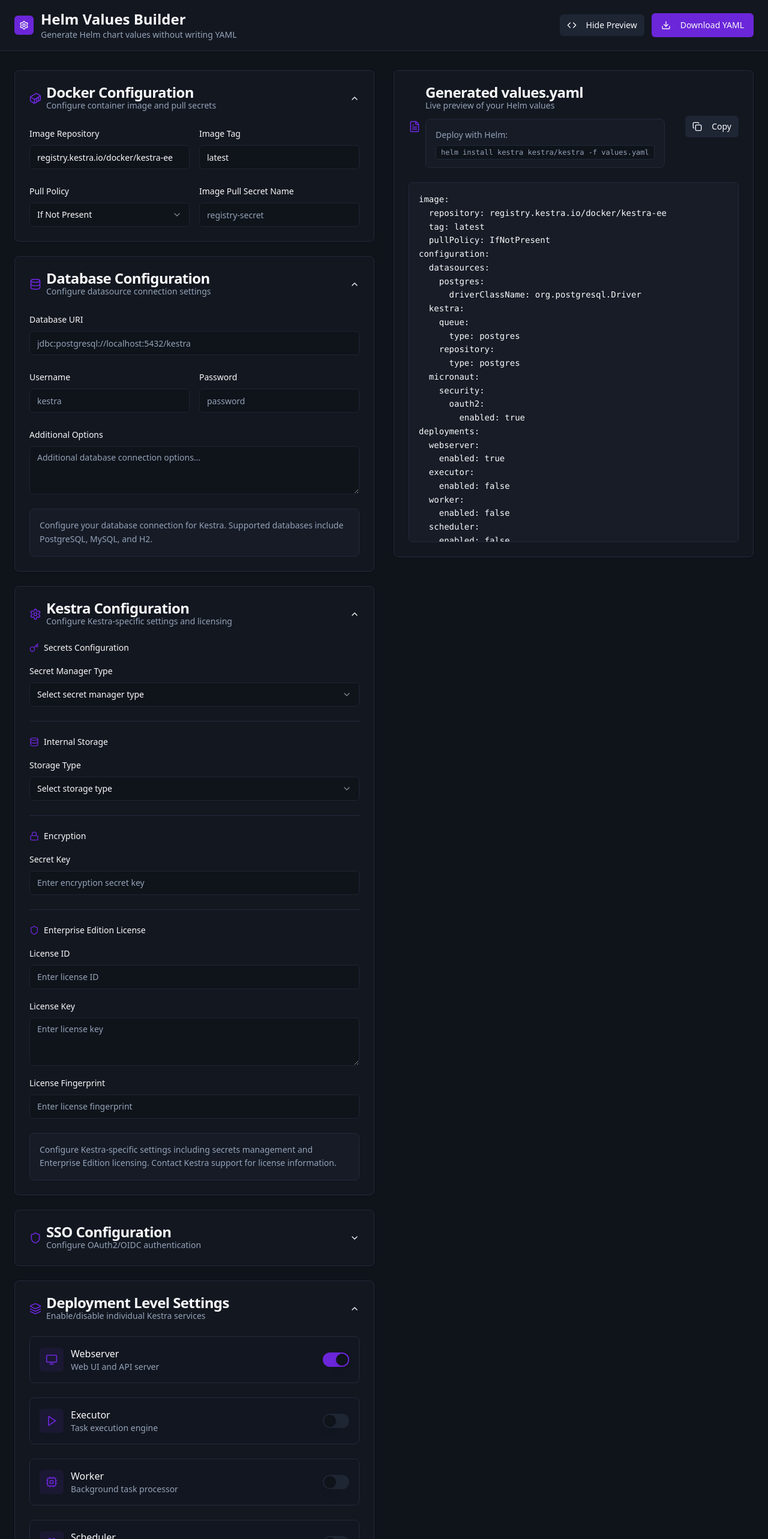
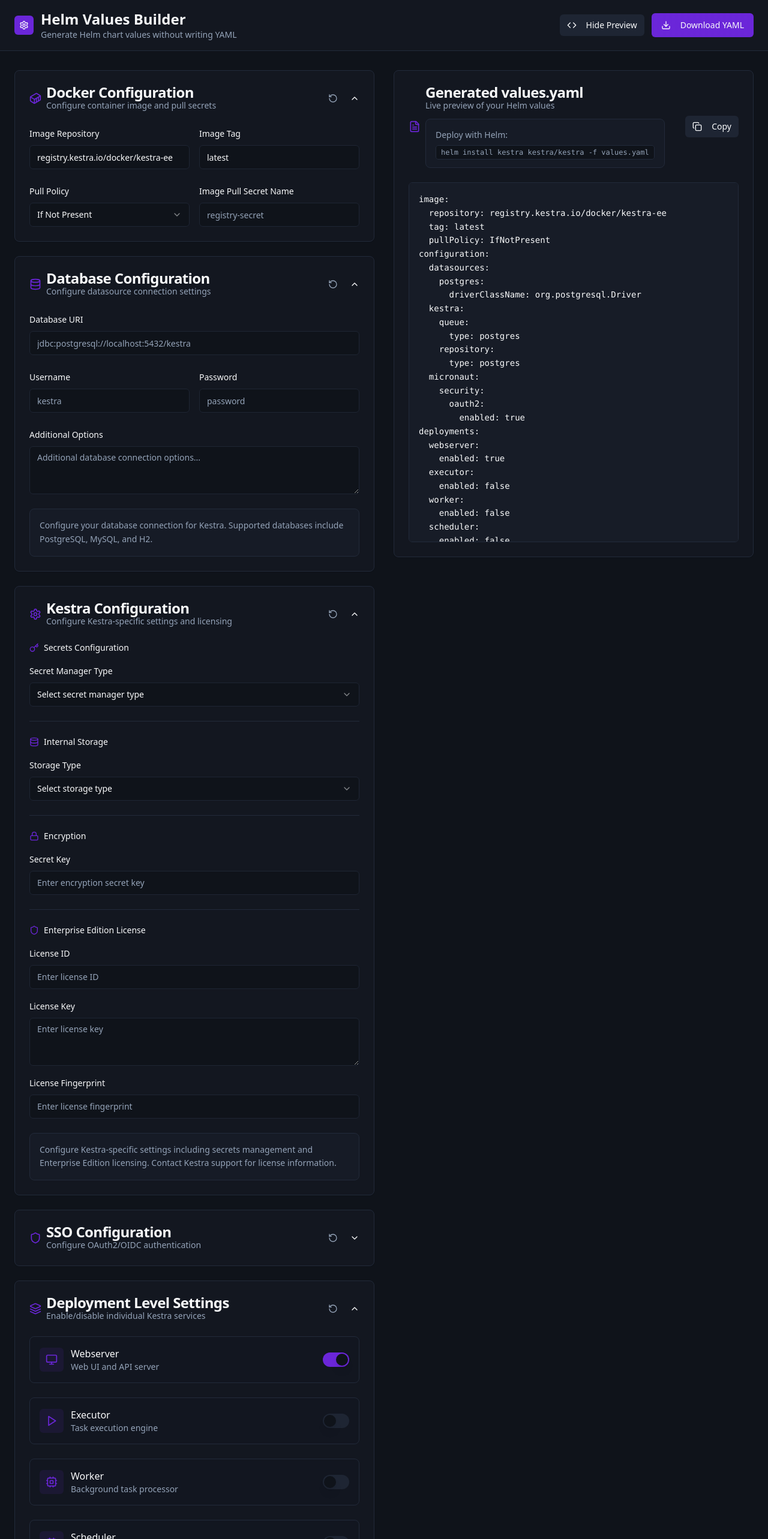
Before and after one commit to paulgrainger85/helm-whisperer, a React (Vite) app: page / in a window 1280 px wide. Shown: the top 2566 px of the page at 60% size. Built offline with nearby package versions, Linux system fonts and the light colour scheme.

Commit message:
Add reset functionality and fix casing
- Added "reset to default" buttons for each configuration section.
- Ensured that clicking the reset button clears fields and resets the corresponding YAML section.
- Changed "Minio" to "minio" for consistent casing.

```diff
--- a/src/components/DatabaseConfig.tsx
+++ b/src/components/DatabaseConfig.tsx
@@ -1,17 +1,19 @@
 import { Card, CardContent, CardDescription, CardHeader, CardTitle } from "@/components/ui/card";
 import { Input } from "@/components/ui/input";
 import { Label } from "@/components/ui/label";
+import { Button } from "@/components/ui/button";
 import { Textarea } from "@/components/ui/textarea";
 import { Collapsible, CollapsibleContent, CollapsibleTrigger } from "@/components/ui/collapsible";
-import { ChevronDown, Database } from "lucide-react";
+import { ChevronDown, Database, RotateCcw } from "lucide-react";
 import { useState } from "react";
 
 interface DatabaseConfigProps {
   values: any;
   onUpdate: (path: string, value: any) => void;
+  onReset: () => void;
 }
 
-export const DatabaseConfig = ({ values, onUpdate }: DatabaseConfigProps) => {
+export const DatabaseConfig = ({ values, onUpdate, onReset }: DatabaseConfigProps) => {
   const [isOpen, setIsOpen] = useState(true);
 
   return (
@@ -26,7 +28,17 @@ export const DatabaseConfig = ({ values, onUpdate }: DatabaseConfigProps) => {
                 <CardDescription>Configure datasource connection settings</CardDescription>
               </div>
             </div>
-            <ChevronDown className={`h-4 w-4 transition-transform duration-200 ${isOpen ? 'rotate-180' : ''}`} />
+            <div className="flex items-center space-x-2">
+              <Button
+                onClick={onReset}
+                variant="ghost"
+                size="sm"
+                className="text-muted-foreground hover:text-foreground"
+              >
+                <RotateCcw className="w-4 h-4" />
+              </Button>
+              <ChevronDown className={`h-4 w-4 transition-transform duration-200 ${isOpen ? 'rotate-180' : ''}`} />
+            </div>
           </CollapsibleTrigger>
         </CardHeader>
 
--- a/src/components/DeploymentConfig.tsx
+++ b/src/components/DeploymentConfig.tsx
@@ -1,16 +1,18 @@
 import { Card, CardContent, CardDescription, CardHeader, CardTitle } from "@/components/ui/card";
 import { Label } from "@/components/ui/label";
 import { Switch } from "@/components/ui/switch";
+import { Button } from "@/components/ui/button";
 import { Collapsible, CollapsibleContent, CollapsibleTrigger } from "@/components/ui/collapsible";
-import { ChevronDown, Layers, Server, Cpu, Calendar, Play, Monitor, Database, HardDrive } from "lucide-react";
+import { ChevronDown, Layers, Server, Cpu, Calendar, Play, Monitor, RotateCcw } from "lucide-react";
 import { useState } from "react";
 
 interface DeploymentConfigProps {
   values: any;
   onUpdate: (path: string, value: any) => void;
+  onReset: () => void;
 }
 
-export const DeploymentConfig = ({ values, onUpdate }: DeploymentConfigProps) => {
+export const DeploymentConfig = ({ values, onUpdate, onReset }: DeploymentConfigProps) => {
   const [isOpen, setIsOpen] = useState(true);
 
   const deployments = [
@@ -58,7 +60,17 @@ export const DeploymentConfig = ({ values, onUpdate }: DeploymentConfigProps) =>
                 <CardDescription>Enable/disable individual Kestra services</CardDescription>
               </div>
             </div>
-            <ChevronDown className={`h-4 w-4 transition-transform duration-200 ${isOpen ? 'rotate-180' : ''}`} />
+            <div className="flex items-center space-x-2">
+              <Button
+                onClick={onReset}
+                variant="ghost"
+                size="sm"
+                className="text-muted-foreground hover:text-foreground"
+              >
+                <RotateCcw className="w-4 h-4" />
+              </Button>
+              <ChevronDown className={`h-4 w-4 transition-transform duration-200 ${isOpen ? 'rotate-180' : ''}`} />
+            </div>
           </CollapsibleTrigger>
         </CardHeader>
 
--- a/src/components/InstanceConfig.tsx
+++ b/src/components/InstanceConfig.tsx
@@ -1,17 +1,19 @@
 import { Card, CardContent, CardDescription, CardHeader, CardTitle } from "@/components/ui/card";
 import { Input } from "@/components/ui/input";
 import { Label } from "@/components/ui/label";
+import { Button } from "@/components/ui/button";
 import { Select, SelectContent, SelectItem, SelectTrigger, SelectValue } from "@/components/ui/select";
 import { Collapsible, CollapsibleContent, CollapsibleTrigger } from "@/components/ui/collapsible";
-import { ChevronDown, Container } from "lucide-react";
+import { ChevronDown, Container, RotateCcw } from "lucide-react";
 import { useState } from "react";
 
 interface InstanceConfigProps {
   values: any;
   onUpdate: (path: string, value: any) => void;
+  onReset: () => void;
 }
 
-export const InstanceConfig = ({ values, onUpdate }: InstanceConfigProps) => {
+export const InstanceConfig = ({ values, onUpdate, onReset }: InstanceConfigProps) => {
   const [isOpen, setIsOpen] = useState(true);
 
   return (
@@ -26,7 +28,17 @@ export const InstanceConfig = ({ values, onUpdate }: InstanceConfigProps) => {
                 <CardDescription>Configure container image and pull secrets</CardDescription>
               </div>
             </div>
-            <ChevronDown className={`h-4 w-4 transition-transform duration-200 ${isOpen ? 'rotate-180' : ''}`} />
+            <div className="flex items-center space-x-2">
+              <Button
+                onClick={onReset}
+                variant="ghost"
+                size="sm"
+                className="text-muted-foreground hover:text-foreground"
+              >
+                <RotateCcw className="w-4 h-4" />
+              </Button>
+              <ChevronDown className={`h-4 w-4 transition-transform duration-200 ${isOpen ? 'rotate-180' : ''}`} />
+            </div>
           </CollapsibleTrigger>
         </CardHeader>
 
--- a/src/components/KestraConfig.tsx
+++ b/src/components/KestraConfig.tsx
@@ -1,18 +1,20 @@
 import { Card, CardContent, CardDescription, CardHeader, CardTitle } from "@/components/ui/card";
 import { Input } from "@/components/ui/input";
 import { Label } from "@/components/ui/label";
+import { Button } from "@/components/ui/button";
 import { Textarea } from "@/components/ui/textarea";
 import { Select, SelectContent, SelectItem, SelectTrigger, SelectValue } from "@/components/ui/select";
 import { Collapsible, CollapsibleContent, CollapsibleTrigger } from "@/components/ui/collapsible";
-import { ChevronDown, Settings, Key, Shield, Database, Lock } from "lucide-react";
+import { ChevronDown, Settings, Key, Shield, Database, Lock, RotateCcw } from "lucide-react";
 import { useState } from "react";
 
 interface KestraConfigProps {
   values: any;
   onUpdate: (path: string, value: any) => void;
+  onReset: () => void;
 }
 
-export const KestraConfig = ({ values, onUpdate }: KestraConfigProps) => {
+export const KestraConfig = ({ values, onUpdate, onReset }: KestraConfigProps) => {
   const [isOpen, setIsOpen] = useState(true);
 
   return (
@@ -27,7 +29,17 @@ export const KestraConfig = ({ values, onUpdate }: KestraConfigProps) => {
                 <CardDescription>Configure Kestra-specific settings and licensing</CardDescription>
               </div>
             </div>
-            <ChevronDown className={`h-4 w-4 transition-transform duration-200 ${isOpen ? 'rotate-180' : ''}`} />
+            <div className="flex items-center space-x-2">
+              <Button
+                onClick={onReset}
+                variant="ghost"
+                size="sm"
+                className="text-muted-foreground hover:text-foreground"
+              >
+                <RotateCcw className="w-4 h-4" />
+              </Button>
+              <ChevronDown className={`h-4 w-4 transition-transform duration-200 ${isOpen ? 'rotate-180' : ''}`} />
+            </div>
           </CollapsibleTrigger>
         </CardHeader>
 
--- a/src/components/SSOConfig.tsx
+++ b/src/components/SSOConfig.tsx
@@ -1,16 +1,18 @@
 import { Card, CardContent, CardDescription, CardHeader, CardTitle } from "@/components/ui/card";
 import { Label } from "@/components/ui/label";
 import { Input } from "@/components/ui/input";
+import { Button } from "@/components/ui/button";
 import { Collapsible, CollapsibleContent, CollapsibleTrigger } from "@/components/ui/collapsible";
-import { ChevronDown, Shield } from "lucide-react";
+import { ChevronDown, Shield, RotateCcw } from "lucide-react";
 import { useState } from "react";
 
 interface SSOConfigProps {
   values: any;
   onUpdate: (path: string, value: any) => void;
+  onReset: () => void;
 }
 
-export const SSOConfig = ({ values, onUpdate }: SSOConfigProps) => {
+export const SSOConfig = ({ values, onUpdate, onReset }: SSOConfigProps) => {
   const [isOpen, setIsOpen] = useState(false);
 
   return (
@@ -25,7 +27,17 @@ export const SSOConfig = ({ values, onUpdate }: SSOConfigProps) => {
                 <CardDescription>Configure OAuth2/OIDC authentication</CardDescription>
               </div>
             </div>
-            <ChevronDown className={`h-4 w-4 transition-transform duration-200 ${isOpen ? 'rotate-180' : ''}`} />
+            <div className="flex items-center space-x-2">
+              <Button
+                onClick={onReset}
+                variant="ghost"
+                size="sm"
+                className="text-muted-foreground hover:text-foreground"
+              >
+                <RotateCcw className="w-4 h-4" />
+              </Button>
+              <ChevronDown className={`h-4 w-4 transition-transform duration-200 ${isOpen ? 'rotate-180' : ''}`} />
+            </div>
           </CollapsibleTrigger>
         </CardHeader>
 
--- a/src/lib/yaml-generator.ts
+++ b/src/lib/yaml-generator.ts
@@ -12,7 +12,7 @@ export const generateYaml = (values: any): string => {
       }
 
       // Handle special case for minio key capitalization
-      const displayKey = key === 'minio' ? 'Minio' : key;
+      const displayKey = key === 'minio' ? 'minio' : key;
 
       // Special handling for secrets configuration
       if (key === 'secrets' && typeof value === 'object' && (value as any).type) {
@@ -88,7 +88,7 @@ export const generateYaml = (values: any): string => {
             if (typeof item === 'object') {
               addLine('- ', indent + 1);
               Object.entries(item).forEach(([k, v]) => {
-                const itemDisplayKey = k === 'minio' ? 'Minio' : k;
+                const itemDisplayKey = k === 'minio' ? 'minio' : k;
                 addLine(`${itemDisplayKey}: ${formatValue(v)}`, indent + 2);
               });
             } else {
```
Also changed, not shown: src/components/DevelopmentConfig.tsx (+15 -3 lines), src/pages/Index.tsx (+70 -7 lines).
